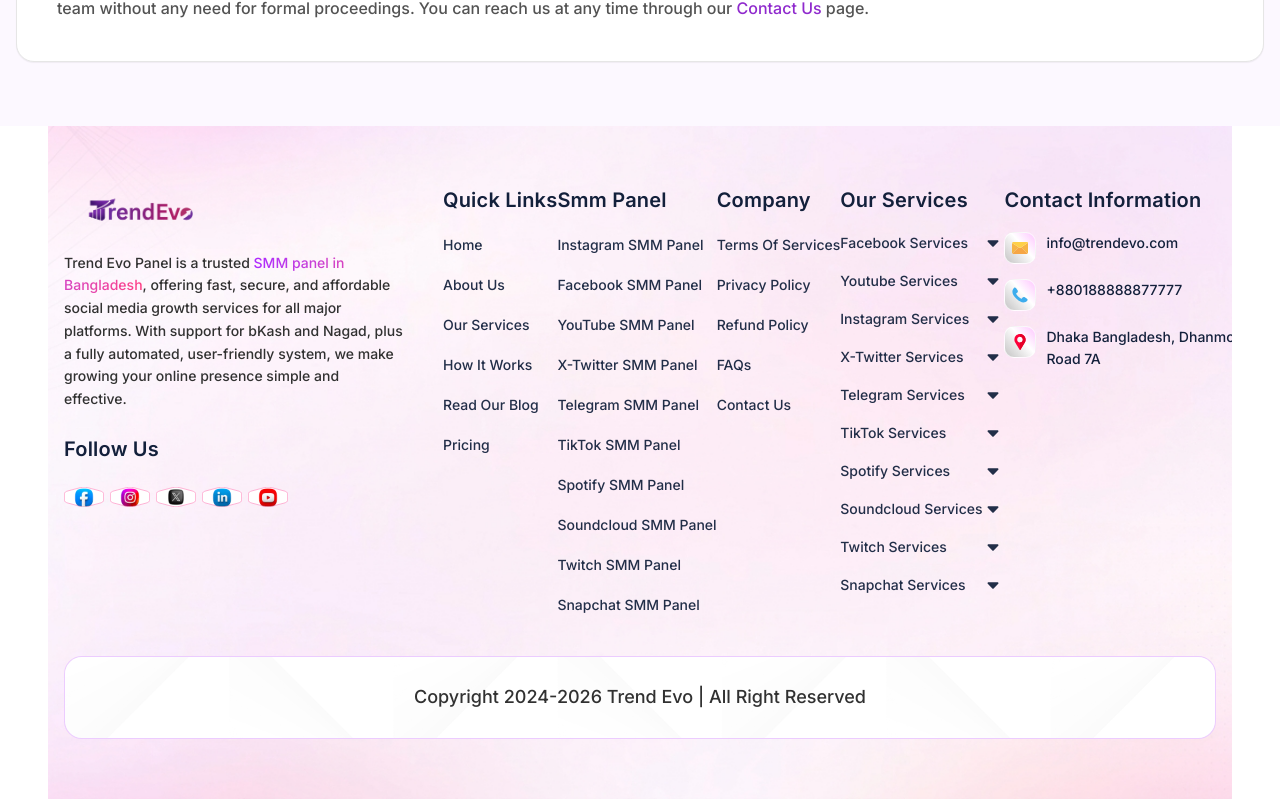
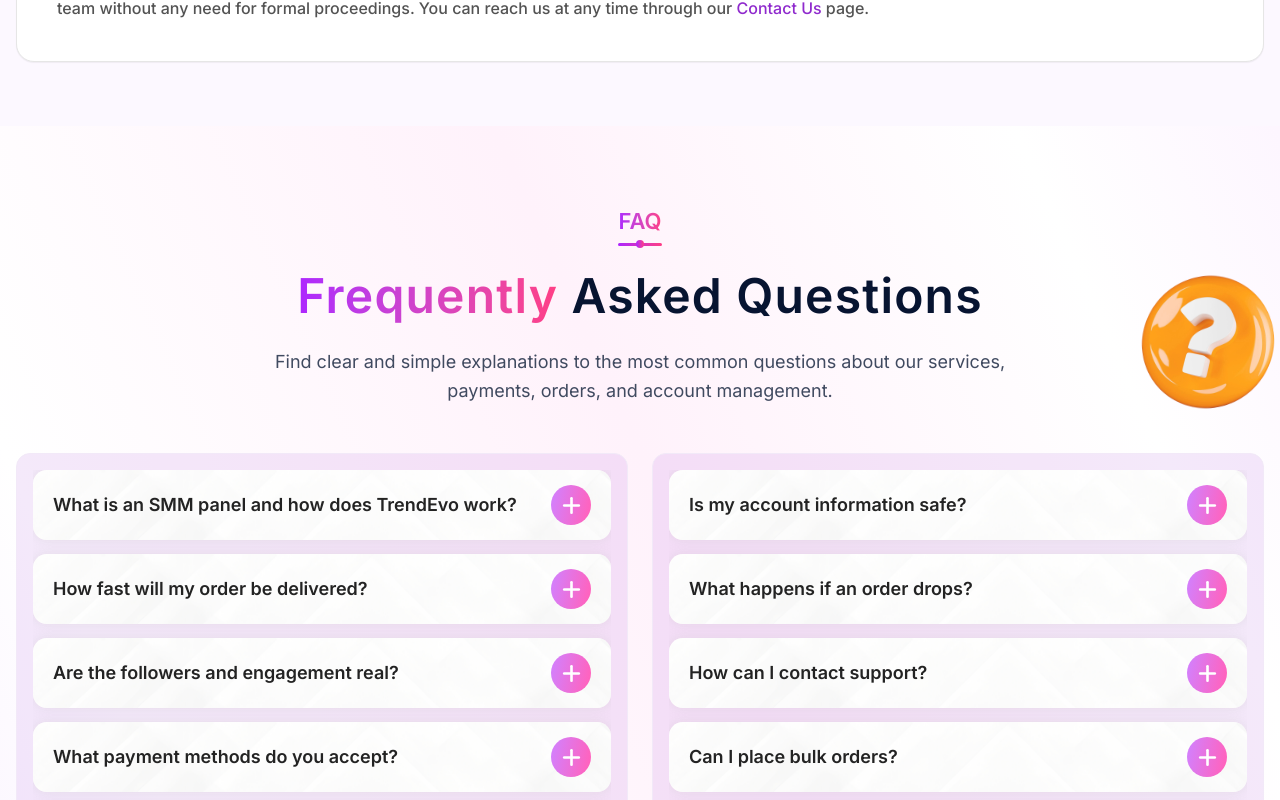
Before and after one commit to YunusAPolash/trendevo-nextjs-inforisen, a Next.js app: page /terms-of-services in a window 1280 px wide. Shown: the part 6940-7740 px from the top of the page. Built offline with nearby package versions, Linux system fonts and the light colour scheme.

Commit message:
Refactor layout and page structure; integrate FooterSection into RootLayout, update Home and TermsOfService pages to use fragments, and enhance footer styling for improved visual consistency.

```diff
--- a/app/(legal)/terms-of-services/page.tsx
+++ b/app/(legal)/terms-of-services/page.tsx
@@ -15,16 +15,15 @@
 
 export default function TermsOfServicePage() {
   return (
-    <main>
+    <>
       <TermsHeroSection />
       <TermsContentSection />
-      {/* <FaqSection
+      <FaqSection
         label={homeFaqHeading.label}
         title={homeFaqHeading.title}
         subtitle={homeFaqHeading.subtitle}
         items={homeFaqItems}
-      /> */}
-      <FooterSection />
-    </main>
+      />
+    </>
   );
 }
--- a/app/_components/footer-section.tsx
+++ b/app/_components/footer-section.tsx
@@ -175,7 +175,7 @@
   return (
     <PrimarySection
       bg="section-9"
-      className="mx-12 mb-10 overflow-hidden rounded-t-3  xl py-12 lg:py-[60px] lg:px-4"
+      className="rounded-3xl mx-12 my-10 overflow-hidden rounded-t-3  xl py-12 lg:py-[60px] lg:px-4"
     >
       <footer className="container flex flex-col gap-10">
         <div className="flex flex-col gap-10 xl:flex-row xl:items-start xl:justify-between">
--- a/app/layout.tsx
+++ b/app/layout.tsx
@@ -1,24 +1,25 @@
-import type { Metadata } from "next";
-import { Geist, Geist_Mono, Inter } from "next/font/google";
-import "./globals.css";
-import { cn } from "@/lib/utils";
+import type { Metadata } from 'next';
+import { Geist, Geist_Mono, Inter } from 'next/font/google';
+import './globals.css';
+import { cn } from '@/lib/utils';
+import FooterSection from './_components/footer-section';
 
-const inter = Inter({subsets:['latin'],variable:'--font-sans'});
+const inter = Inter({ subsets: ['latin'], variable: '--font-sans' });
 
 const geistSans = Geist({
-  variable: "--font-geist-sans",
-  subsets: ["latin"],
+  variable: '--font-geist-sans',
+  subsets: ['latin'],
 });
 
 const geistMono = Geist_Mono({
-  variable: "--font-geist-mono",
-  subsets: ["latin"],
+  variable: '--font-geist-mono',
+  subsets: ['latin'],
 });
 
 export const metadata: Metadata = {
-  title: "TrendEvo | Trusted SMM Panel",
+  title: 'TrendEvo | Trusted SMM Panel',
   description:
-    "TrendEvo is a next-generation SMM panel delivering fast, secure social media growth for brands, creators, and agencies in Bangladesh.",
+    'TrendEvo is a next-generation SMM panel delivering fast, secure social media growth for brands, creators, and agencies in Bangladesh.',
 };
 
 export default function RootLayout({
@@ -29,9 +30,19 @@
   return (
     <html
       lang="en"
-      className={cn("h-full", "antialiased", geistSans.variable, geistMono.variable, "font-sans", inter.variable)}
+      className={cn(
+        'h-full',
+        'antialiased',
+        geistSans.variable,
+        geistMono.variable,
+        'font-sans',
+        inter.variable,
+      )}
     >
-      <body className="min-h-full flex flex-col">{children}</body>
+      <body className="min-h-full flex flex-col">
+        <main>{children}</main>
+        <FooterSection />
+      </body>
     </html>
   );
 }
--- a/app/page.tsx
+++ b/app/page.tsx
@@ -1,7 +1,10 @@
 import AboutSection from '@/app/_components/about-section';
 import AdvantagesSection from '@/app/_components/advantages-section';
 import CtaSection from '@/app/_components/cta-section';
-import { homeFaqHeading, homeFaqItems } from '@/app/_components/home-faq-content';
+import {
+  homeFaqHeading,
+  homeFaqItems,
+} from '@/app/_components/home-faq-content';
 import FooterSection from '@/app/_components/footer-section';
 import HeroSection from '@/app/_components/hero-section';
 import PaymentMethodsSection from '@/app/_components/payment-methods-section';
@@ -16,7 +19,7 @@
 
 export default function Home() {
   return (
-    <main>
+    <>
       <HeroSection />
       <StatsSection />
       <ServicesSection />
@@ -37,7 +40,6 @@
         />
       </div>
       <CtaSection />
-      <FooterSection />
-    </main>
+    </>
   );
 }
```
